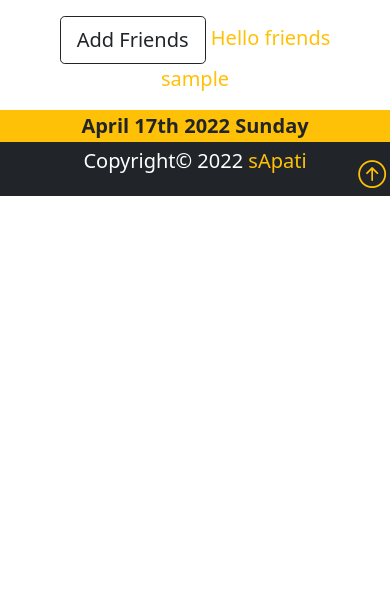
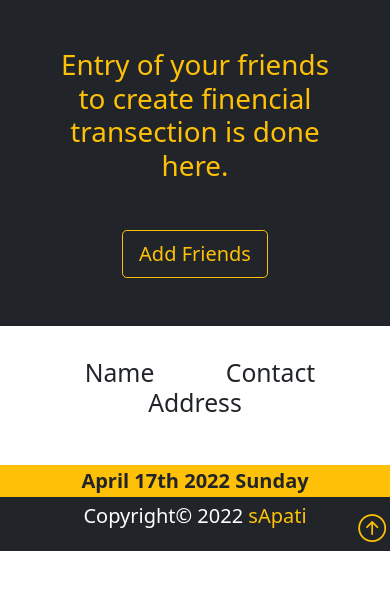
Before and after one commit to npoudelp/sapati, a PHP site: page /pages/friends.php in a window 390 px wide. Shown: the part 75-665 px from the top of the page. Run offline with PHP 8.4, Linux system fonts and the light colour scheme; the visitor is signed in with stand-in values (Sample User, id 1); data that the repository does not hold is empty; some libraries are stand-ins or nearby versions.

```diff
--- a/pages/friends.php
+++ b/pages/friends.php
@@ -27,21 +27,26 @@ session_start();
                 <div class="d-lg-flex">
                     <div class="container">
                         <ul class="navbar-nav lead">
-                            <li class="nav-item">
-                                <a href="../index.php" class="nav-link">Home</a>
+                            <li class="nav-item mx-3">
+                                <a href="./profile.php" class="nav-link">Profile</a>
                             </li>
-                            <li class="nav-item">
+                            <li class="nav-item mx-3">
                                 <a href="./friends.php" class="nav-link active">Friends</a>
                             </li>
-                            <li class="nav-item">
+                            <li class="nav-item mx-3">
                                 <a href="./accounts.php" class="nav-link">Account</a>
                             </li>
+                            <li class="nav-item mx-3 ">
+                                <a href="../index.php" class="btn btn-outline-warning">Log Out</a>
+                            </li>
+                            <li class="nav-item mx-3 text-danger">
+
+                                <?php
+                                echo $_SESSION["emailId"];
+                                ?>
+
+                            </li>
                         </ul>
-                    </div>
-                    <div class="container">
-                        <li class="nav-item">
-                            <a href="../index.php" class="btn btn-outline-warning">Log Out</a>
-                        </li>
                     </div>
                 </div>
             </div>
@@ -49,16 +54,77 @@ session_start();
     </div>
     <!-- navbar ends here -->
 
-    <!-- friends starts here -->
-    <section class="p-3 text-warning">
-        <div class="container text-center">
-            <label for="userName" class="lead">
-                <a href="./addFriends.php" class="btn btn-lg btn-outline-dark btn-block">Add Friends</a>
-                Hello friends <?php echo $_SESSION["userName"]; ?>
+
+    <!-- display board starts here -->
+    <section class="bg-dark text-light p-lg-3 p-5 text-center">
+        <div class="container">
+            <div class="d-sm-flex">
+                <div class="">
+                    <p class="h1"><span class="text-warning">Entry of your friends to create finencial transection is done here.</span>
+                    <p class="lead my-4">
+
+                    </p>
+                    <br>
+                    <a href="./addFriends.php" class="btn btn-lg btn-outline-warning btn-block">Add Friends</a>
+                </div>
+                <img class="img-fluid w-25 d-none d-sm-block" src="../images/profileShowcase.png" alt="">
+            </div>
+        </div>
+    </section>
+    <!-- display board ends here -->
 
 
-            </label>
+    <!-- friends starts here -->
+    <section class="p-3 text-warning text-center">
+        <div class="row p-3 text-center">
+            <div class="col-sm-8">
+            <div class="container">
+                <div class="d-md-flex row justify-content-between align-items-center text-center mb-3">
+                    <div class="border-right col">
+                        <span class="text-dark h2 mb-3 mb-md-0"> Name </span>
+                    </div>
+
+                    <div class="col">
+                        <span class="text-dark h2 mb-3 mb-md-0">   Contact  </span>
+                    </div>
+
+                    <div class="col">
+                        <span class="text-dark h2 mb-3 mb-md-0"> Address </span>
+                    </div>
+                </div>
+            </div>
+                <?php
+                $emailId = $_SESSION['emailId'];
+                include_once('../includes/dbConn.php');
+                $sql = "SELECT * FROM friends WHERE emailId = '" . $emailId . "';";
+                $result = mysqli_query($conn, $sql);
+                if (mysqli_num_rows($result) > 0) {
+                    while ($row = mysqli_fetch_assoc($result)) {
+                        echo ' <div class="container">
+                <div class="d-md-flex row justify-content-between align-items-center text-center border-top p-3 mb-3">
+                    <div class="border-right col">
+                        <span class="text-dark h4 mb-3 mb-md-0">' . $row["name"] . '</span>
+                    </div>
+
+                    <div class="col">
+                        <span class="text-dark h4 mb-3 mb-md-0">'.$row["contact"].'</span>
+                    </div>
+
+                    <div class="col">
+                        <span class="text-dark h4 mb-3 mb-md-0">' . $row["address"] . '</span>
+                    </div>
+                </div>
+            </div>';
+                    }
+                }
+                mysqli_close($conn);
+                ?>
+
+            </div>
+            <div class="col-sm-4"></div>
         </div>
+
+
     </section>
     <!-- friends ends here -->
 
```
Also changed, not shown: pages/addFriends.php (+17 -10 lines).
